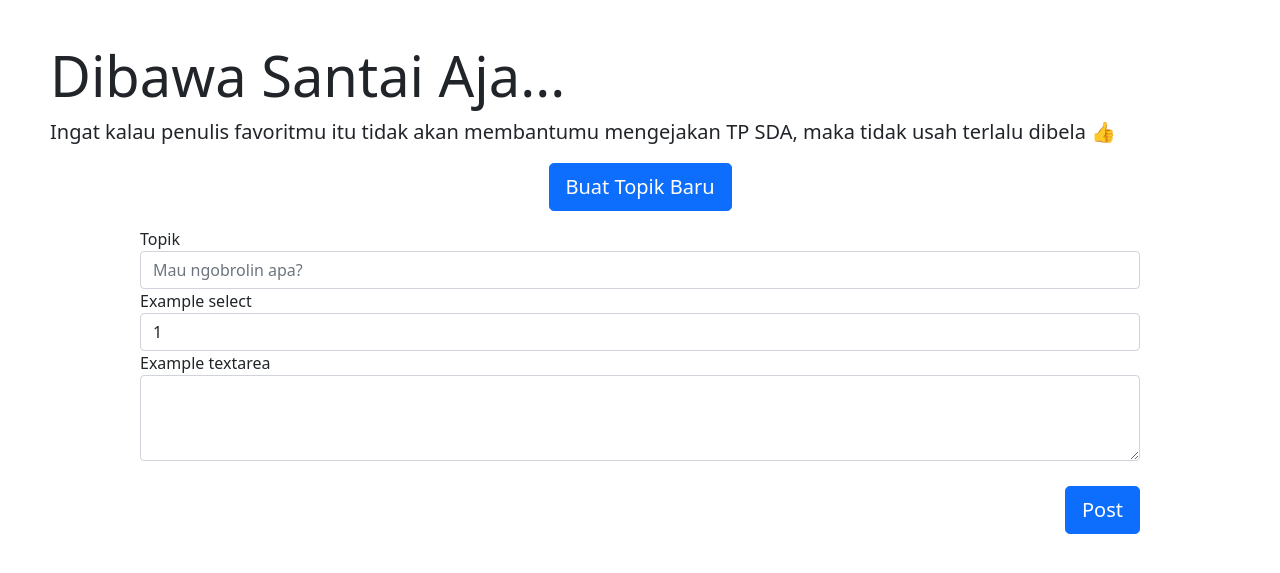
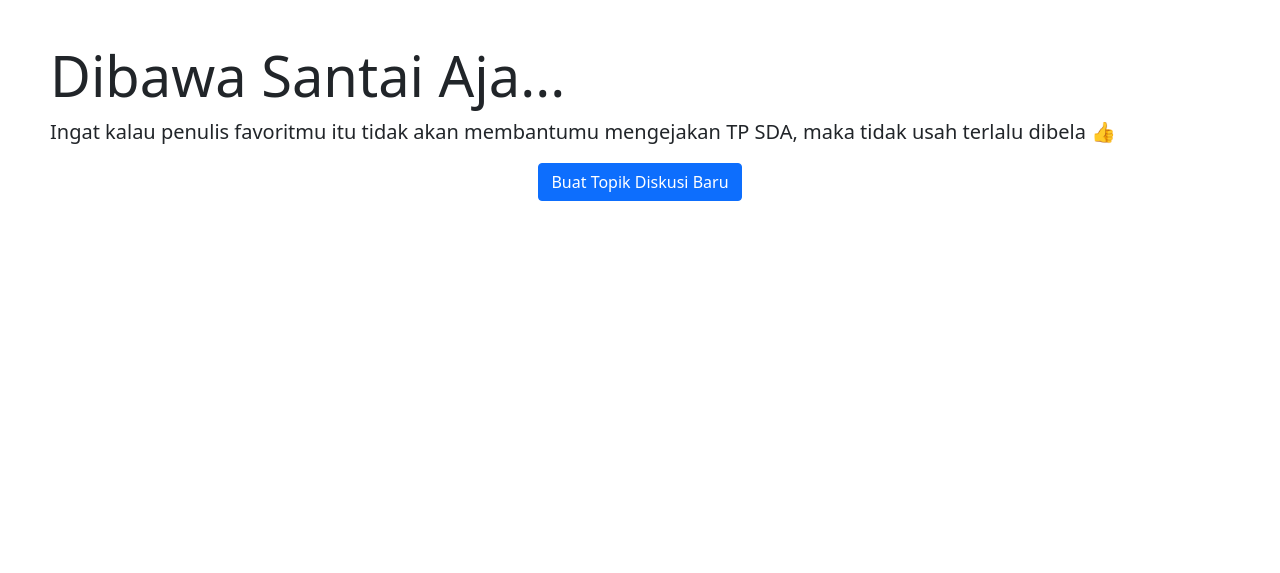
Before and after one commit to pbp-d03/literakarya, a Django app: page /forum/ in a window 1280 px wide. Shown: the part 56-629 px from the top of the page. Run offline with Django 4.2, Linux system fonts and the light colour scheme; data comes from the database, SQL or seed files in the repository.

Commit message:
Add collapsible form

```diff
--- a/forum/templates/forum.html
+++ b/forum/templates/forum.html
@@ -13,43 +13,46 @@
     }
     form {
         margin: 0 auto; /* This centers the div horizontally */
-        width: 1000px;
-        height: 100px;
+        max-width: 960px;
     }
     #post {
         text-align: right;
         padding-top: 25px;
+    }
+    .createFormButton {
+      text-align: center;
     }
 </style>
 
 <div class="jumbotron">
     <h1 class="display-4">Dibawa Santai Aja...</h1>
     <p class="lead" id="reminder">Ingat kalau penulis favoritmu itu tidak akan membantumu mengejakan TP SDA, maka tidak usah terlalu dibela &#128077;</p>
-    <div class="text-center">
-        <p class="lead">
-            <a class="btn btn-primary btn-lg" href="#" role="button">Buat Topik Baru</a>
-        </p>
-    </div>
 </div>
 
-<form>
+<div class="createFormButton">
+  <button type="button" class="btn btn-primary" data-bs-toggle="collapse" data-bs-target="#collapsibleForm">Buat Topik Diskusi Baru</button>
+</div>
+
+<div class="collapse" id="collapsibleForm">
+  <form>
     <div class="form-group">
-      <label for="exampleFormControlInput1">Topik</label>
+      <label for="exampleFormControlInput1">Subjek</label>
       <input type="text" class="form-control" id="exampleFormControlInput1" placeholder="Mau ngobrolin apa?">
     </div>
     <div class="form-group">
-      <label for="exampleFormControlSelect1">Example select</label>
+      <label for="exampleFormControlSelect1">Topik</label>
       <select class="form-control" id="exampleFormControlSelect1">
-        <option>1</option>
-        <option>2</option>
-        <option>3</option>
-        <option>4</option>
-        <option>5</option>
+        <option>Literasi umum</option>
+
+        {% for b in books %}
+          <option>{{b.nama_buku}}</option>
+        {% endfor %}
+
       </select>
     </div>
 
     <div class="form-group">
-      <label for="exampleFormControlTextarea1">Example textarea</label>
+      <label for="exampleFormControlTextarea1">Tuliskan pesan anda</label>
       <textarea class="form-control" id="exampleFormControlTextarea1" rows="3"></textarea>
     </div>
 
@@ -57,5 +60,6 @@
         <a class="btn btn-primary btn-lg" href="#" role="button">Post</a>
     </p>
   </form>
+</div>
 
 {% endblock content %}
--- a/forum/views.py
+++ b/forum/views.py
@@ -1,5 +1,10 @@
 from django.shortcuts import render
+from book_page.models import Book
 
 # Create your views here.
 def show_main(request):
-    return render(request, "forum.html")
+    books = Book.objects.all()
+    context = {
+        'books' : books
+    }
+    return render(request, "forum.html", context)
```
